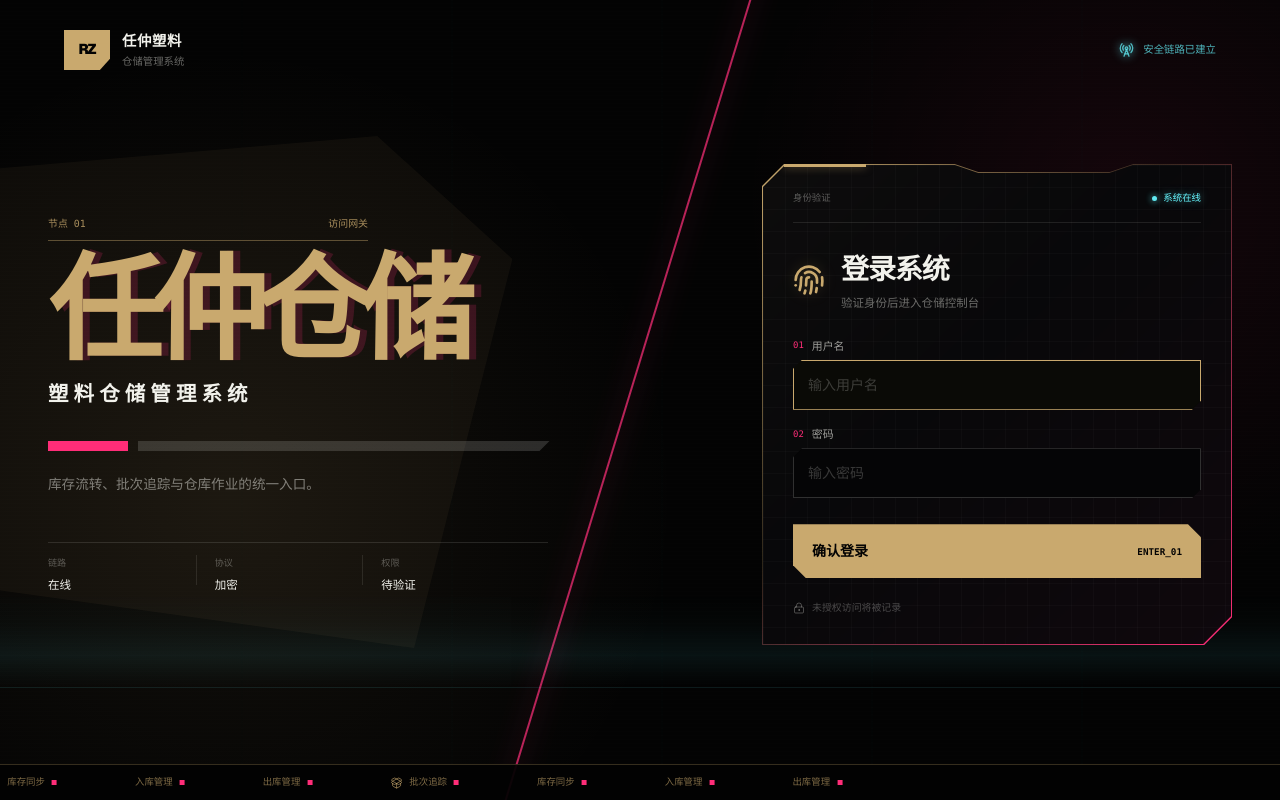
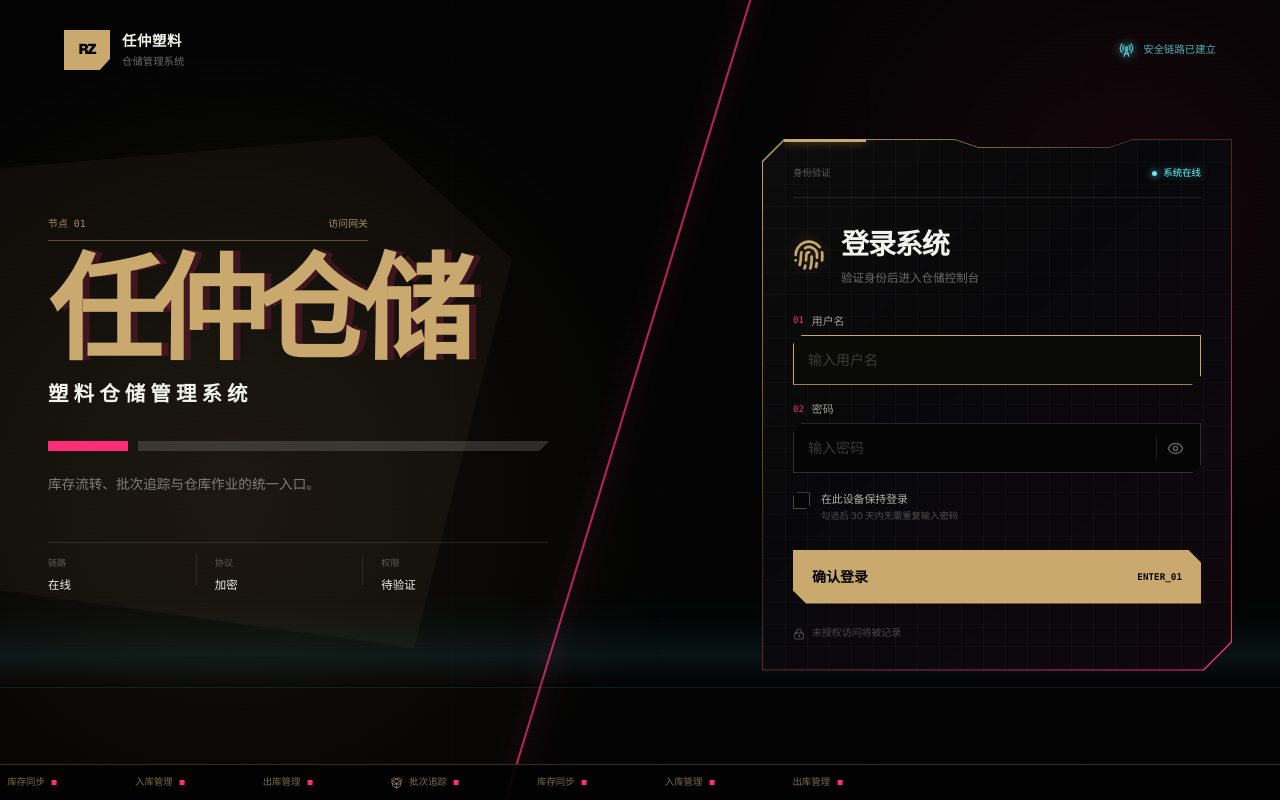
Before and after one commit to Chenxianggu/web-warehouse, a Next.js app: page /login in a window 1280 px wide. Built offline with nearby package versions, Linux system fonts and the light colour scheme.

Commit message:
feat: add password visibility and remembered sessions

```diff
--- a/src/app/login/actions.ts
+++ b/src/app/login/actions.ts
@@ -5,10 +5,13 @@ import { redirect } from "next/navigation";
 import { signIn } from "@/auth";
 
 export async function loginAction(formData: FormData) {
+  const rememberLogin = formData.get("remember") === "on";
+
   try {
     await signIn("credentials", {
       username: formData.get("username"),
       password: formData.get("password"),
+      remember: rememberLogin ? "on" : "off",
       redirectTo: "/",
     });
   } catch (error) {
--- /dev/null
+++ b/src/app/login/login-form.tsx
@@ -0,0 +1,76 @@
+"use client";
+
+import { useState } from "react";
+import { Eye, EyeOff } from "lucide-react";
+import { Button } from "@/components/ui/button";
+import { Input } from "@/components/ui/input";
+import { Label } from "@/components/ui/label";
+import { loginAction } from "./actions";
+import styles from "./login.module.css";
+
+export function LoginForm() {
+  const [showPassword, setShowPassword] = useState(false);
+
+  return (
+    <form action={loginAction} className={styles.form}>
+      <div className={styles.field}>
+        <div className={styles.fieldHeader}>
+          <span>01</span>
+          <Label htmlFor="username">用户名</Label>
+        </div>
+        <Input
+          id="username"
+          name="username"
+          type="text"
+          autoComplete="username"
+          placeholder="输入用户名"
+          required
+          autoFocus
+          className={styles.input}
+        />
+      </div>
+
+      <div className={styles.field}>
+        <div className={styles.fieldHeader}>
+          <span>02</span>
+          <Label htmlFor="password">密码</Label>
+        </div>
+        <div className={styles.passwordField}>
+          <Input
+            id="password"
+            name="password"
+            type={showPassword ? "text" : "password"}
+            autoComplete="current-password"
+            placeholder="输入密码"
+            required
+            className={`${styles.input} ${styles.passwordInput}`}
+          />
+          <button
+            type="button"
+            className={styles.passwordToggle}
+            onClick={() => setShowPassword((visible) => !visible)}
+            aria-label={showPassword ? "隐藏密码" : "显示密码"}
+            aria-pressed={showPassword}
+            title={showPassword ? "隐藏密码" : "显示密码"}
+          >
+            {showPassword ? <EyeOff aria-hidden="true" /> : <Eye aria-hidden="true" />}
+          </button>
+        </div>
+      </div>
+
+      <label className={styles.rememberOption}>
+        <input type="checkbox" name="remember" className={styles.rememberInput} />
+        <span className={styles.rememberBox} aria-hidden="true" />
+        <span className={styles.rememberCopy}>
+          <strong>在此设备保持登录</strong>
+          <small>勾选后 30 天内无需重复输入密码</small>
+        </span>
+      </label>
+
+      <Button type="submit" size="lg" className={styles.submitButton}>
+        <span>确认登录</span>
+        <span className={styles.buttonCode}>ENTER_01</span>
+      </Button>
+    </form>
+  );
+}
--- a/src/app/login/login.module.css
+++ b/src/app/login/login.module.css
@@ -417,6 +417,130 @@
   box-shadow: inset 0 0 0 1px var(--gold), 0 0 13px rgb(201 169 110 / 13%);
 }
 
+.passwordField {
+  position: relative;
+}
+
+.passwordInput {
+  padding-right: 52px;
+}
+
+.passwordToggle {
+  position: absolute;
+  top: 50%;
+  right: 7px;
+  display: grid;
+  width: 38px;
+  height: 36px;
+  place-items: center;
+  transform: translateY(-50%);
+  border: 0;
+  background: transparent;
+  color: rgb(242 242 236 / 38%);
+  cursor: pointer;
+  transition: color 150ms ease, background-color 150ms ease, filter 150ms ease;
+}
+
+.passwordToggle::before {
+  position: absolute;
+  top: 7px;
+  bottom: 7px;
+  left: 0;
+  width: 1px;
+  background: rgb(242 242 236 / 12%);
+  content: "";
+}
+
+.passwordToggle:hover,
+.passwordToggle[aria-pressed="true"] {
+  background: rgb(201 169 110 / 7%);
+  color: var(--gold);
+  filter: drop-shadow(0 0 5px rgb(201 169 110 / 35%));
+}
+
+.passwordToggle:focus-visible {
+  outline: 1px solid var(--gold);
+  outline-offset: -2px;
+  color: var(--gold);
+}
+
+.passwordToggle svg {
+  width: 17px;
+  height: 17px;
+}
+
+.rememberOption {
+  position: relative;
+  display: grid;
+  grid-template-columns: 18px 1fr;
+  align-items: start;
+  gap: 10px;
+  width: max-content;
+  max-width: 100%;
+  cursor: pointer;
+}
+
+.rememberInput {
+  position: absolute;
+  width: 1px;
+  height: 1px;
+  opacity: 0;
+}
+
+.rememberBox {
+  position: relative;
+  width: 17px;
+  height: 17px;
+  margin-top: 1px;
+  background: #050506;
+  box-shadow: inset 0 0 0 1px rgb(242 242 236 / 28%);
+  clip-path: polygon(4px 0, 100% 0, 100% calc(100% - 4px), calc(100% - 4px) 100%, 0 100%, 0 4px);
+  transition: background-color 150ms ease, box-shadow 150ms ease, filter 150ms ease;
+}
+
+.rememberBox::after {
+  position: absolute;
+  top: 3px;
+  left: 6px;
+  width: 4px;
+  height: 8px;
+  transform: rotate(45deg) scale(0);
+  border-right: 2px solid var(--black);
+  border-bottom: 2px solid var(--black);
+  content: "";
+  transition: transform 120ms ease;
+}
+
+.rememberInput:checked + .rememberBox {
+  background: var(--gold);
+  box-shadow: 0 0 10px rgb(201 169 110 / 30%);
+}
+
+.rememberInput:checked + .rememberBox::after {
+  transform: rotate(45deg) scale(1);
+}
+
+.rememberInput:focus-visible + .rememberBox {
+  outline: 1px solid var(--cyan);
+  outline-offset: 3px;
+}
+
+.rememberCopy {
+  display: grid;
+  gap: 2px;
+}
+
+.rememberCopy strong {
+  color: rgb(242 242 236 / 72%);
+  font-size: 0.68rem;
+  font-weight: 560;
+}
+
+.rememberCopy small {
+  color: rgb(242 242 236 / 30%);
+  font-size: 0.58rem;
+}
+
 .submitButton {
   position: relative;
   justify-content: space-between;
--- a/src/app/login/page.tsx
+++ b/src/app/login/page.tsx
@@ -6,10 +6,7 @@ import {
   RadioTower,
 } from "lucide-react";
 import { Alert, AlertDescription } from "@/components/ui/alert";
-import { Button } from "@/components/ui/button";
-import { Input } from "@/components/ui/input";
-import { Label } from "@/components/ui/label";
-import { loginAction } from "./actions";
+import { LoginForm } from "./login-form";
 import styles from "./login.module.css";
 
 export default async function LoginPage({
@@ -103,43 +100,7 @@ export default async function LoginPage({
               </Alert>
             )}
 
-            <form action={loginAction} className={styles.form}>
-              <div className={styles.field}>
-                <div className={styles.fieldHeader}>
-                  <span>01</span>
-                  <Label htmlFor="username">用户名</Label>
-                </div>
-                <Input
-                  id="username"
-                  name="username"
-                  type="text"
-                  autoComplete="username"
-                  placeholder="输入用户名"
-                  required
-                  autoFocus
-                  className={styles.input}
-                />
-              </div>
-              <div className={styles.field}>
-                <div className={styles.fieldHeader}>
-                  <span>02</span>
-                  <Label htmlFor="password">密码</Label>
-                </div>
-                <Input
-                  id="password"
-                  name="password"
-                  type="password"
-                  autoComplete="current-password"
-                  placeholder="输入密码"
-                  required
-                  className={styles.input}
-                />
-              </div>
-              <Button type="submit" size="lg" className={styles.submitButton}>
-                <span>确认登录</span>
-                <span className={styles.buttonCode}>ENTER_01</span>
-              </Button>
-            </form>
+            <LoginForm />
 
             <div className={styles.accessNote}>
               <LockKeyhole aria-hidden="true" />
--- a/src/auth.ts
+++ b/src/auth.ts
@@ -1,4 +1,5 @@
 import NextAuth from "next-auth";
+import { decode, encode } from "next-auth/jwt";
 import Credentials from "next-auth/providers/credentials";
 import { z } from "zod";
 import { UserRole } from "@/generated/prisma/client";
@@ -8,11 +9,26 @@ import { verifyPassword } from "@/features/identity/password";
 const credentialsSchema = z.object({
   username: z.string().trim().min(1).max(50),
   password: z.string().min(1).max(128),
+  remember: z.enum(["on", "off"]),
 });
+
+export const DEFAULT_SESSION_MAX_AGE = 8 * 60 * 60;
+export const REMEMBERED_SESSION_MAX_AGE = 30 * 24 * 60 * 60;
 
 export const { handlers, auth, signIn, signOut } = NextAuth({
   pages: { signIn: "/login" },
-  session: { strategy: "jwt", maxAge: 8 * 60 * 60 },
+  session: { strategy: "jwt", maxAge: REMEMBERED_SESSION_MAX_AGE },
+  jwt: {
+    async encode(params) {
+      return encode({
+        ...params,
+        maxAge: params.token?.rememberLogin
+          ? REMEMBERED_SESSION_MAX_AGE
+          : DEFAULT_SESSION_MAX_AGE,
+      });
+    },
+    decode,
+  },
   providers: [
     Credentials({
       credentials: {
@@ -32,6 +48,7 @@ export const { handlers, auth, signIn, signOut } = NextAuth({
           name: user.username,
           role: user.role,
           sessionVersion: user.sessionVersion,
+          rememberLogin: parsed.data.remember === "on",
         };
       },
     }),
@@ -42,6 +59,7 @@ export const { handlers, auth, signIn, signOut } = NextAuth({
         token.userId = user.id;
         token.role = user.role;
         token.sessionVersion = user.sessionVersion;
+        token.rememberLogin = user.rememberLogin;
       }
       return token;
     },
--- a/src/types/next-auth.d.ts
+++ b/src/types/next-auth.d.ts
@@ -5,6 +5,7 @@ declare module "next-auth" {
   interface User {
     role: UserRole;
     sessionVersion: number;
+    rememberLogin?: boolean;
   }
 
   interface Session {
@@ -21,5 +22,6 @@ declare module "next-auth/jwt" {
     userId?: string;
     role?: UserRole;
     sessionVersion?: number;
+    rememberLogin?: boolean;
   }
 }
```
